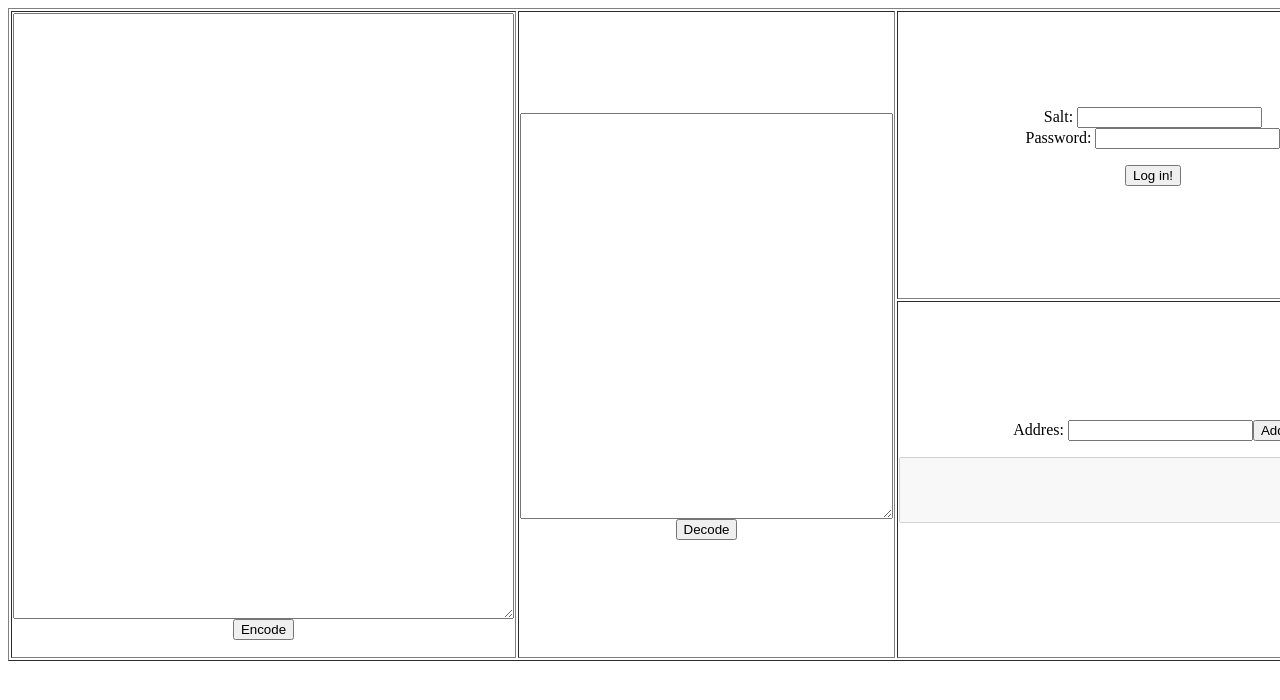
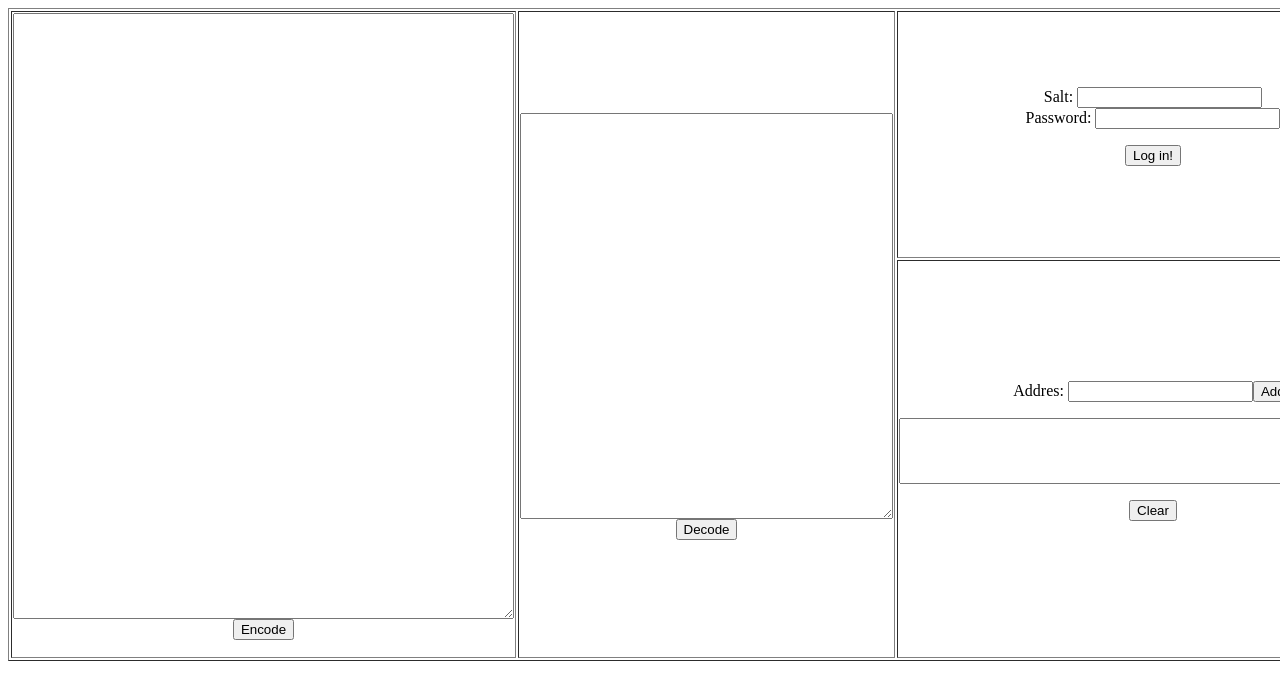
Before and after one commit to desudesutalk/desudesutalk, a plain HTML site: page v4/index.html in a window 1280 px wide. Shown: the top 700 px of the page. Drawn offline with Linux system fonts and the light colour scheme.

Commit message:
Update index.html

```diff
--- a/v4/index.html
+++ b/v4/index.html
@@ -58,7 +58,8 @@
 
 <tr><td style="width: 600px;"><form id="contacts">
 	<p><label>Addres: <input name="contact_address" type="text" length=90 /></label><input type="submit" value="Add"/></p>
-	<textarea id="contacts_list" rows=6 cols=90 disabled="disabled" style="font-size: x-small;"></textarea>
+	<textarea id="contacts_list" rows=6 cols=90 style="font-size: x-small;"></textarea>
+	<p><input type="button" value="Clear" id="clear_contacts"/></p>
 </form></td></tr>
 </table>
 
```
